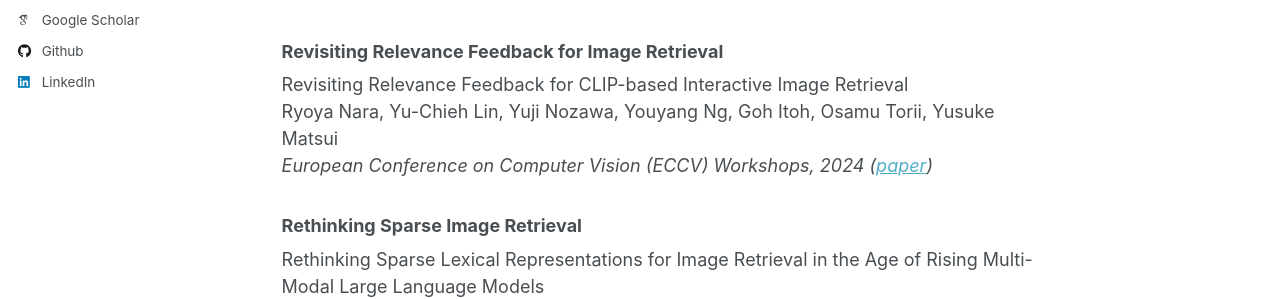
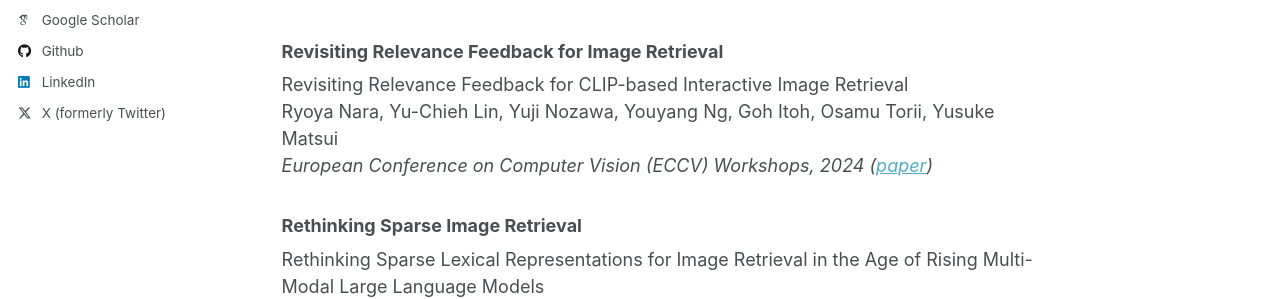
Before and after one commit to yy29/yy29.github.io, a Jekyll site: the page built from _pages/about.md, in a window 1280 px wide. Shown: the part 467-766 px from the top of the page. Built offline with Jekyll 4.4.1, drawn with Linux system fonts in a browser that asks for light colours; some web fonts are replaced; part of the change alters nothing that is shown.

Commit message:
Update _config.yml

```diff
--- a/_config.yml
+++ b/_config.yml
@@ -65,7 +65,7 @@ author:
   steam            : # Username
   telegram         : # URL
   tumblr           : # Username
-  twitter          : # Username for X / Twitter
+  twitter          : youyang_ng
   vine             : # Username
   weibo            : # Username
   wikipedia        : # Username
```
